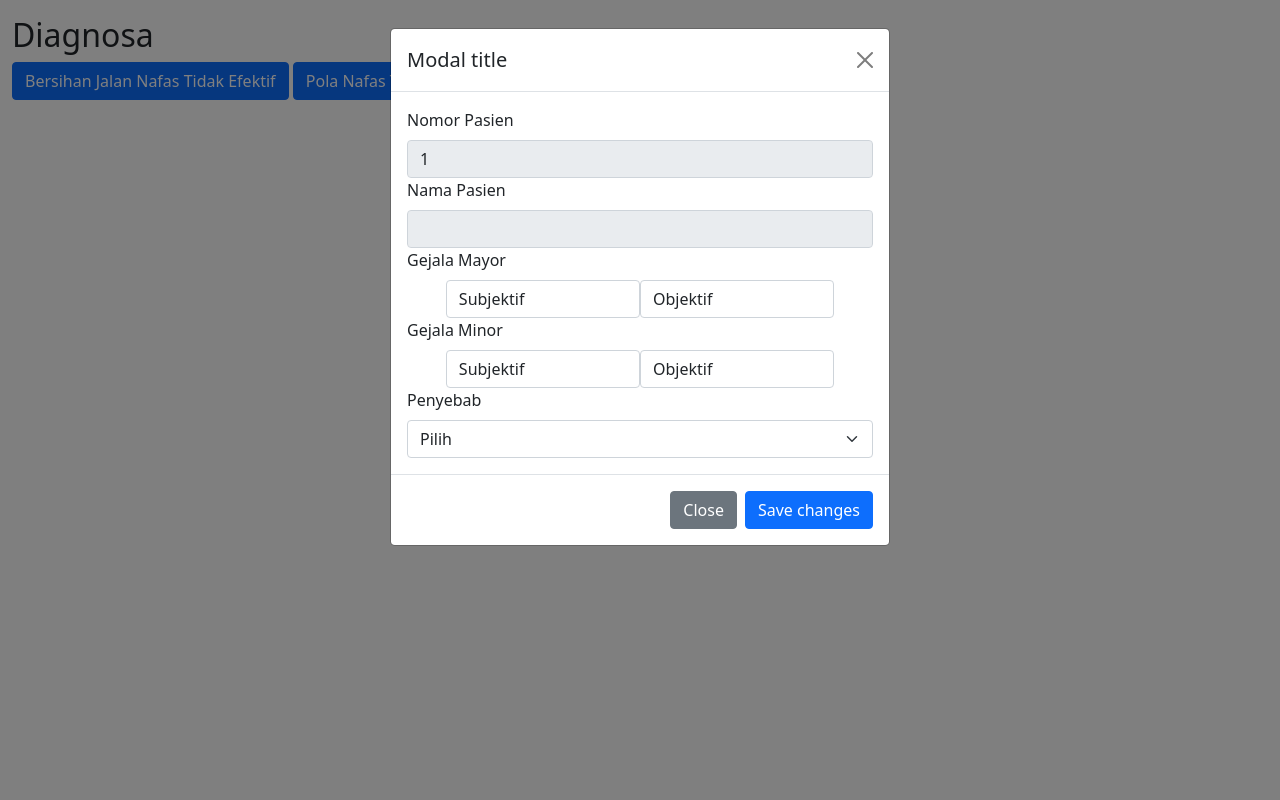
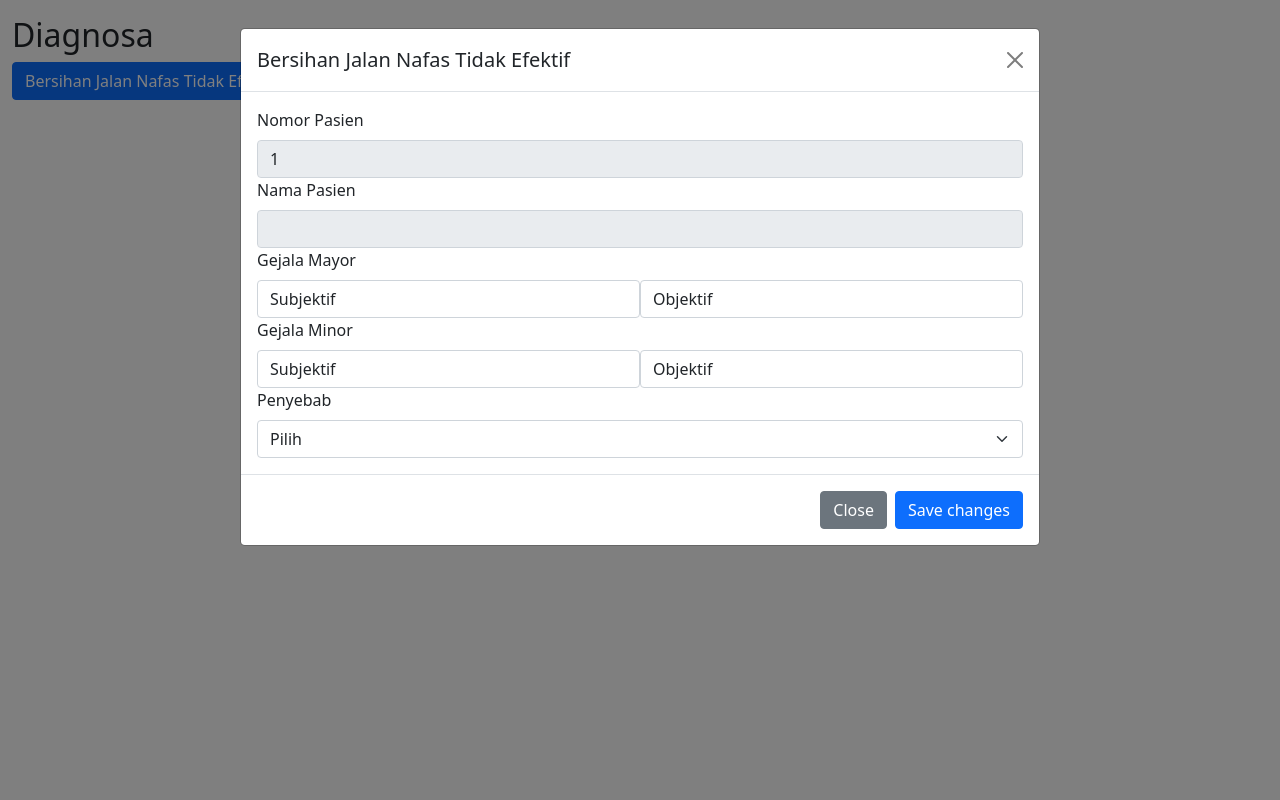
Before and after one commit to SamArif085/diagnosa, a PHP site: page /support/diagnosa.php?no_dmk_pasien=1 in a window 1280 px wide, after a click on "Bersihan Jalan Nafas Tidak Efektif". Run offline with PHP 8.4, Linux system fonts and the light colour scheme; data that the repository does not hold is empty.

Commit message:
Update diagnosa.php

```diff
--- a/support/diagnosa.php
+++ b/support/diagnosa.php
@@ -97,10 +97,11 @@ if (isset($_POST['simpan'])) {
         <!-- Modal -->
         <div class="modal fade" id='diagnosa1<?php echo $nopasien ?>' tabindex="-1" aria-labelledby="exampleModalLabel"
             aria-hidden="true">
-            <div class="modal-dialog">
+            <div class="modal-dialog modal-lg">
                 <div class="modal-content">
                     <div class="modal-header">
-                        <h5 class="modal-title" id="exampleModalLabel">Modal title</h5>
+                        <h5 class="modal-title" id="exampleModalLabel">Bersihan
+                            Jalan Nafas Tidak Efektif</h5>
                         <button type="button" class="btn-close" data-bs-dismiss="modal" aria-label="Close"></button>
                     </div>
                     <div class="modal-body">
@@ -110,17 +111,16 @@ if (isset($_POST['simpan'])) {
                         <input type="text" class="form-control" value="<?php echo $namapas ?>" readonly>
                         <input type="text" class="form-control" value="D-001" readonly hidden>
                         <label for="exampleInputEmail1" class="form-label">Gejala Mayor</label>
-                        <div class="d-flex justify-content-center">
-                            <br>
-                            <div class="form-group col-5">
+                        <div class=" d-flex">
+                            <div class="form-group col-6">
                                 <label for="exampleInputEmail1" class="form-control">Subjektif</label>
                                 <?php foreach ($gejala_tbsmy1 as $g) : ?>
                                 <input type="checkbox" name="gejala[]" value="<?= $g["kd_gejala"]; ?>" />
                                 <?= $g["ket_gejala"]; ?><br />
                                 <?php endforeach; ?>
                             </div>
-                            <div class="form-group col-5">
-                                <label for="exampleInputEmail1" class="form-control">Objektif</label>
+                            <div class="form-group col-6">
+                                <label for="exampleInputEmail2" class="form-control">Objektif</label>
                                 <?php foreach ($gejala_tbomy1 as $g) : ?>
                                 <input type="checkbox" name="gejala[]" value="<?= $g["kd_gejala"]; ?>" />
                                 <?= $g["ket_gejala"]; ?><br />
@@ -128,16 +128,15 @@ if (isset($_POST['simpan'])) {
                             </div>
                         </div>
                         <label for="exampleInputEmail1" class="form-label">Gejala Minor</label>
-                        <div class="d-flex justify-content-center">
-                            <br>
-                            <div class="form-group col-5">
+                        <div class="d-flex ">
+                            <div class="form-group col-6">
                                 <label for="exampleInputEmail1" class="form-control">Subjektif</label>
                                 <?php foreach ($gejala_tbsmn1 as $g) : ?>
                                 <input type="checkbox" name="gejala[]" value="<?= $g["kd_gejala"]; ?>" />
                                 <?= $g["ket_gejala"]; ?><br />
                                 <?php endforeach; ?>
                             </div>
-                            <div class="form-group col-5">
+                            <div class="form-group col-6">
                                 <label for="exampleInputEmail1" class="form-control">Objektif</label>
                                 <?php foreach ($gejala_tbomn1 as $g) : ?>
                                 <input type="checkbox" name="gejala[]" value="<?= $g["kd_gejala"]; ?>" />
@@ -145,7 +144,7 @@ if (isset($_POST['simpan'])) {
                                 <?php endforeach; ?>
                             </div>
                         </div>
-                        <div class="justify-content-center">
+                        <div class="">
                             <label for="exampleInputEmail1" class="form-label">Penyebab</label>
                             <select class="form-select" aria-label="Default select example">
                                 <option selected>Pilih</option>
@@ -168,7 +167,7 @@ if (isset($_POST['simpan'])) {
         <!-- Modal -->
         <div class="modal fade" id='diagnosa2<?php echo $nopasien ?>' tabindex="-1" aria-labelledby="exampleModalLabel"
             aria-hidden="true">
-            <div class="modal-dialog">
+            <div class="modal-dialog modal-lg">
                 <div class="modal-content">
                     <div class="modal-header">
                         <h5 class="modal-title" id="exampleModalLabel">Modal title</h5>
@@ -181,16 +180,16 @@ if (isset($_POST['simpan'])) {
                         <input type="text" class="form-control" value="<?php echo $namapas ?>" readonly>
                         <input type="text" class="form-control" value="D-002" readonly hidden>
                         <label for="exampleInputEmail1" class="form-label">Gejala Mayor</label>
-                        <div class="d-flex justify-content-center">
+                        <div class="d-flex ">
                             <br>
-                            <div class="form-group col-5">
+                            <div class="form-group col-6">
                                 <label for="exampleInputEmail1" class="form-control">Subjektif</label>
                                 <?php foreach ($gejala_tbsmy2 as $g) : ?>
                                 <input type="checkbox" name="gejala[]" value="<?= $g["kd_gejala"]; ?>" />
                                 <?= $g["ket_gejala"]; ?><br />
                                 <?php endforeach; ?>
                             </div>
-                            <div class="form-group col-5">
+                            <div class="form-group col-6">
                                 <label for="exampleInputEmail1" class="form-control">Objektif</label>
                                 <?php foreach ($gejala_tbomy2 as $g) : ?>
                                 <input type="checkbox" name="gejala[]" value="<?= $g["kd_gejala"]; ?>" />
@@ -199,16 +198,16 @@ if (isset($_POST['simpan'])) {
                             </div>
                         </div>
                         <label for="exampleInputEmail1" class="form-label">Gejala Minor</label>
-                        <div class="d-flex justify-content-center">
+                        <div class="d-flex ">
                             <br>
-                            <div class="form-group col-5">
+                            <div class="form-group col-6">
                                 <label for="exampleInputEmail1" class="form-control">Subjektif</label>
                                 <?php foreach ($gejala_tbsmn2 as $g) : ?>
                                 <input type="checkbox" name="gejala[]" value="<?= $g["kd_gejala"]; ?>" />
                                 <?= $g["ket_gejala"]; ?><br />
                                 <?php endforeach; ?>
                             </div>
-                            <div class="form-group col-5">
+                            <div class="form-group col-6">
                                 <label for="exampleInputEmail1" class="form-control">Objektif</label>
                                 <?php foreach ($gejala_tbomn2 as $g) : ?>
                                 <input type="checkbox" name="gejala[]" value="<?= $g["kd_gejala"]; ?>" />
@@ -216,7 +215,7 @@ if (isset($_POST['simpan'])) {
                                 <?php endforeach; ?>
                             </div>
                         </div>
-                        <div class="justify-content-center">
+                        <div class="">
                             <label for="exampleInputEmail1" class="form-label">Penyebab</label>
                             <select class="form-select" aria-label="Default select example">
                                 <option selected>Pilih</option>
@@ -238,7 +237,7 @@ if (isset($_POST['simpan'])) {
             data-bs-target="#diagnosa3<?php echo $nopasien ?>">Diare</div>
         <div class="modal fade" id='diagnosa3<?php echo $nopasien ?>' tabindex="-1" aria-labelledby="exampleModalLabel"
             aria-hidden="true">
-            <div class="modal-dialog">
+            <div class="modal-dialog modal-lg">
                 <div class="modal-content">
                     <div class="modal-header">
                         <h5 class="modal-title" id="exampleModalLabel">Modal title</h5>
@@ -251,16 +250,16 @@ if (isset($_POST['simpan'])) {
                         <input type="text" class="form-control" value="<?php echo $namapas ?>" readonly>
                         <input type="text" class="form-control" value="D-003" readonly hidden>
                         <label for="exampleInputEmail1" class="form-label">Gejala Mayor</label>
-                        <div class="d-flex justify-content-center">
+                        <div class="d-flex ">
                             <br>
-                            <div class="form-group col-5">
+                            <div class="form-group col-6">
                                 <label for="exampleInputEmail1" class="form-control">Subjektif</label>
                                 <?php foreach ($gejala_tbsmy3 as $g) : ?>
                                 <input type="checkbox" name="gejala[]" value="<?= $g["kd_gejala"]; ?>" />
                                 <?= $g["ket_gejala"]; ?><br />
                                 <?php endforeach; ?>
                             </div>
-                            <div class="form-group col-5">
+                            <div class="form-group col-6">
                                 <label for="exampleInputEmail1" class="form-control">Objektif</label>
                                 <?php foreach ($gejala_tbomy3 as $g) : ?>
                                 <input type="checkbox" name="gejala[]" value="<?= $g["kd_gejala"]; ?>" />
@@ -269,16 +268,16 @@ if (isset($_POST['simpan'])) {
                             </div>
                         </div>
                         <label for="exampleInputEmail1" class="form-label">Gejala Minor</label>
-                        <div class="d-flex justify-content-center">
+                        <div class="d-flex ">
                             <br>
-                            <div class="form-group col-5">
+                            <div class="form-group col-6">
                                 <label for="exampleInputEmail1" class="form-control">Subjektif</label>
                                 <?php foreach ($gejala_tbsmn3 as $g) : ?>
                                 <input type="checkbox" name="gejala[]" value="<?= $g["kd_gejala"]; ?>" />
                                 <?= $g["ket_gejala"]; ?><br />
                                 <?php endforeach; ?>
                             </div>
-                            <div class="form-group col-5">
+                            <div class="form-group col-6">
                                 <label for="exampleInputEmail1" class="form-control">Objektif</label>
                                 <?php foreach ($gejala_tbomn3 as $g) : ?>
                                 <input type="checkbox" name="gejala[]" value="<?= $g["kd_gejala"]; ?>" />
@@ -286,7 +285,7 @@ if (isset($_POST['simpan'])) {
                                 <?php endforeach; ?>
                             </div>
                         </div>
-                        <div class="justify-content-center">
+                        <div class="">
                             <label for="exampleInputEmail1" class="form-label">Penyebab</label>
                             <select class="form-select" aria-label="Default select example">
                                 <option selected>Pilih</option>
```
